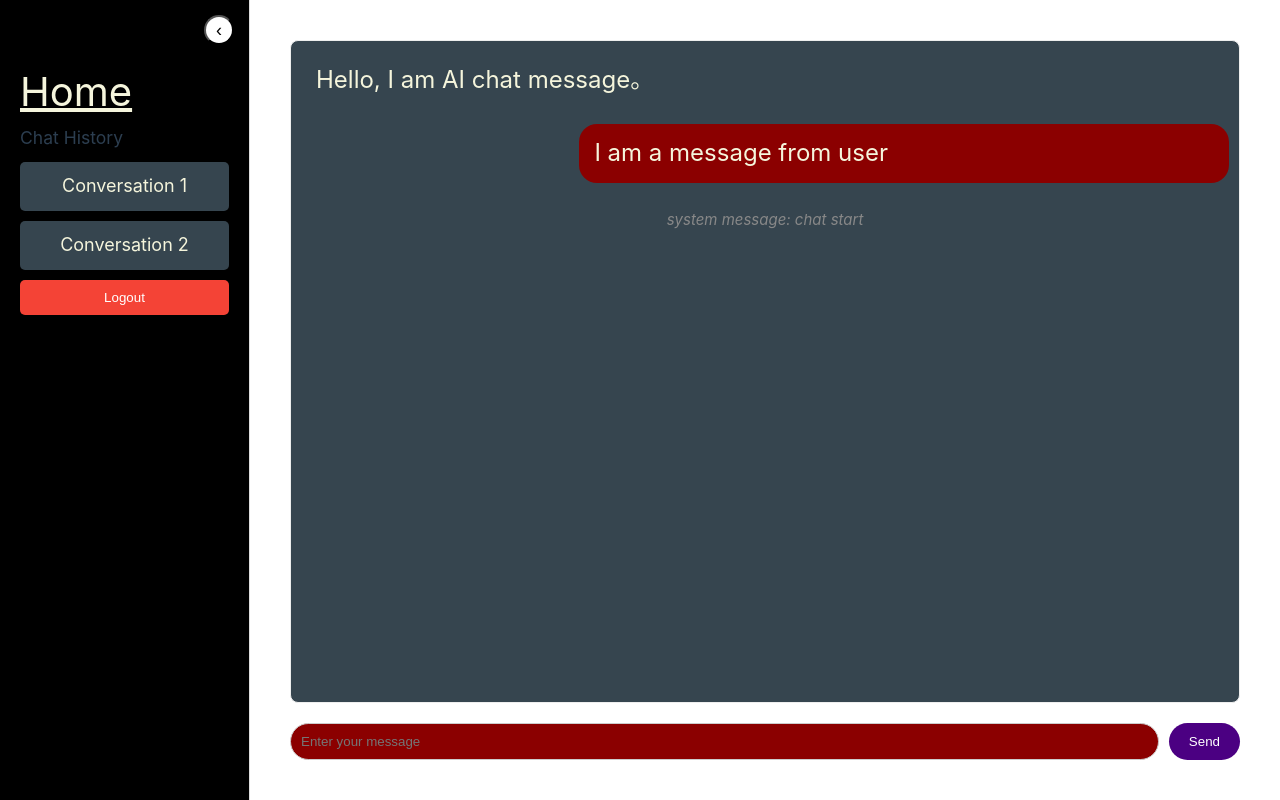
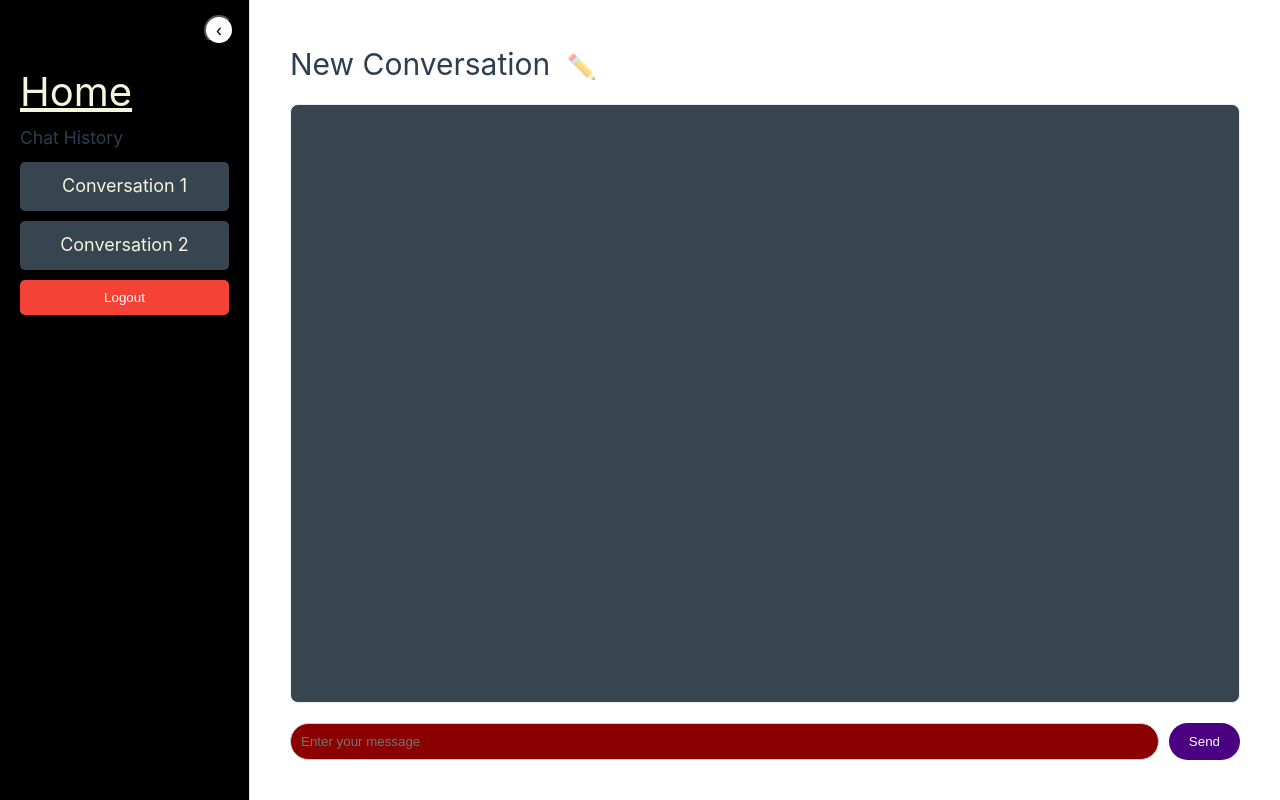
Before and after one commit to sauheiwong/trpg-vue-frontend, a Vue app: page /chat in a window 1280 px wide. Built offline with nearby package versions, Linux system fonts and the light colour scheme; sample sign-in values are in the browser's storage.

Commit message:
conversation fetch done and UI change

```diff
--- a/package.json
+++ b/package.json
@@ -10,6 +10,8 @@
   },
   "dependencies": {
     "axios": "^1.10.0",
+    "dompurify": "^3.2.6",
+    "marked": "^16.0.0",
     "vue": "^3.5.17",
     "vue-router": "^4.5.1"
   },
--- a/src/components/ChatInterface.vue
+++ b/src/components/ChatInterface.vue
@@ -1,5 +1,19 @@
 <template>
   <div class="chat-interface">
+    <div class="chat-title-container">
+      <h1 v-if="!isEditingTitle" @click="startEditingTitle" class="editable-title">
+        {{ currentTitle }}
+        <span class="edit-icon">✏️</span>
+      </h1>
+      <input
+        v-else
+        ref="titleInput"
+        v-model="currentTitle"
+        @blur="finishEditingTitle"
+        @keyup.enter="finishEditingTitle"
+        class="title-input"
+      />
+    </div>
     <div class="messages-container">
       <ChatMessage
         v-for="message in messages"
@@ -8,7 +22,7 @@
       />
     </div>
     <div class="input-area">
-      <input type="text" v-model="userMessage" placeholder="Enter your message" />
+      <input type="text" v-model="userMessage" @keyup.enter="sendMessage" placeholder="Enter your message" />
       <button @click="sendMessage">Send</button>
     </div>
   </div>
@@ -26,21 +40,90 @@ export default {
     messages: {
       type: Array,
       required: true
+    },
+    title: {
+      type: String,
+      required: true,
     }
   },
   data() {
     return {
       userMessage: "",
+      isEditingTitle: false,
+      currentTitle: this.title,
     };
   },
+  watch: {
+    title(newTitle) {
+      this.currentTitle = newTitle
+    }
+  },
   methods: {
-    sendMessage(){
+    sendMessage() {
       if(!this.userMessage.trim()){
         return;
       }
       this.$emit("send-message", this.userMessage)
       this.userMessage = ""
+    },
+    startEditingTitle() {
+      this.isEditingTitle = true;
+      this.$nextTick(() => {
+        this.$refs.titleInput.focus();
+      })
+    },
+    finishEditingTitle() {
+      this.isEditingTitle = false;
+      const newTitle = this.currentTitle.trim();
+
+      if (!newTitle || newTitle === this.title) {
+        this.currentTitle = this.title;
+        return;
+      }
+
+      // this.$emit("update-title", newTitle);
     }
   }
 };
 </script>
+
+<style scoped>
+
+.chat-title-container {
+  position: relative;
+  margin-bottom: 1rem;
+}
+
+.editable-title {
+  cursor: pointer;
+  padding-right: 30px;
+}
+
+.editable-title .edit-icon {
+  display: inline-block;
+  opacity: 0.5;
+  transition: opacity 0.2s ease-in-out;
+  font-size: 0.8em;
+  margin-left: 8px;
+}
+
+.editable-title:hover .edit-icon{
+  opacity: 1;
+}
+
+.title-input {
+  font-size: 2em;
+  font-weight: bold;
+  border: none;
+  border-bottom: 2px solid var(--highlight1-color);
+  background-color: transparent;
+  color: var(--text-color);
+  width: 100%;
+  box-sizing: border-box;
+}
+
+.title-input:focus {
+  outline: none;
+}
+
+</style>
--- a/src/components/ChatMessage.vue
+++ b/src/components/ChatMessage.vue
@@ -1,10 +1,20 @@
 <template>
-  <div class="chat-message" :class="messageClass">
-    <p>{{ message.content }}</p>
+  <div :class="['chat-message', message.role]">
+    <div class="avatar" :class="message.role">
+      <span v-if="message.role === 'user'">🧑</span>
+      <span v-else-if="message.role === 'assistant'">🤖</span>
+      <span v-else>⚙️</span>
+    </div>
+    <div class="message-content-wrapper">
+      <div class="message-content" v-html="renderedContent"></div>
+    </div>
   </div>
 </template>
 
 <script>
+import { marked } from 'marked';
+import DOMPurify from 'dompurify';
+
 export default {
   name: 'ChatMessage',
   props: {
@@ -14,9 +24,92 @@ export default {
     },
   },
   computed: {
-    messageClass() {
-      return `message-${this.message.role}`;
-    },
+    renderedContent() {
+      if (this.message.content === "loading...") {
+        return '<div class="loading-dots"><div></div><div></div><div></div></div>'
+      }
+      const rawHtml = marked(this.message.content, { gfm: true, breaks: true });
+      const sanitizedHtml = DOMPurify.sanitize(rawHtml);
+      return sanitizedHtml;
+    }
   },
 };
 </script>
+
+<style scoped>
+
+.chat-message {
+  display: flex;
+  margin-bottom: 15px;
+  align-items: flex-start;
+  max-width: 90%;
+}
+
+.chat-message.user{
+  flex-direction: row-reverse;
+  margin-left: auto;
+}
+
+.avatar {
+  width: 40px;
+  height: 40px;
+  border-radius: 50%;
+  display: flex;
+  align-items: center;
+  justify-content: center;
+  font-size: 1.5rem;
+  flex-shrink: 0;
+  margin: 0 10px;
+  background-color: var(--background-color);
+  border: 1px solid var(--highlight1-color);
+}
+
+.message-content-wrapper {
+  /* background-color: var(--highlight1-color); */
+  border-radius: 10px;
+  padding: 5px 10px;
+  color: var(--text-color);
+  word-wrap: break-word;
+}
+
+.chat-message.user .message-content-wrapper {
+  background-color: var(--highlight1-color);
+}
+
+:deep(.message-content pre) {
+  background-color: #2d2d2d;
+  color: #f8f8f2;
+  padding: 1rem;
+  border-radius: 5px;
+  overflow-x: auto;
+  white-space: pre-wrap;
+  word-wrap: break-word;
+}
+
+:deep(.message-content code) {
+  background-color: rgba(0, 0, 0, 0.2);
+  padding: 2px 4px;
+  border-radius: 3px;
+}
+
+:deep(.message-content pre > code) {
+  background-color: transparent;
+  padding: 0;
+}
+
+:deep(.message-content ul),
+:deep(.message-content ol) {
+  padding-left: 25px;
+}
+
+:deep(.message-content p) {
+  margin: 0.5rem 0;
+}
+
+.loading-dots { display: flex; align-items: center; justify-content: center; height: 24px; }
+.loading-dots div { width: 8px; height: 8px; background-color: var(--text-color); border-radius: 50%; margin: 0 4px; animation: bounce 1.4s infinite ease-in-out both; }
+.loading-dots div:nth-child(1) { animation-delay: -0.32s; }
+.loading-dots div:nth-child(2) { animation-delay: -0.16s; }
+@keyframes bounce { 0%, 80%, 100% { transform: scale(0); } 40% { transform: scale(1.0); } }
+
+</style>
--- a/src/views/chatView.vue
+++ b/src/views/chatView.vue
@@ -7,7 +7,7 @@
     @logout="logout"
     />
     <div class="main-content">
-      <ChatInterface :messages="messages" @send-message="sendMessage"/>
+      <ChatInterface :title="title" :messages="messages" @send-message="sendMessage"/>
     </div>
   </div>
 </template>
@@ -15,6 +15,7 @@
 <script>
 import Sidebar from '../components/Sidebar.vue';
 import ChatInterface from '../components/ChatInterface.vue';
+import apiClient from '../api';
 
 export default {
   components: {
@@ -24,19 +25,18 @@ export default {
   data() {
     return {
       isSidebarCollapsed: false,
-      messages: [
-        { id: 1, content: 'Hello, I am AI chat message。', role: 'assistant' },
-        { id: 2, content: 'I am a message from user', role: 'user' },
-        { id: 3, content: 'system message: chat start', role: 'system' },
-      ]
+      title: "New Conversation",
+      messages: [],
+      isNewConversation: true,
+      conversationId: "",
     };
   },
   methods: {
     toggleSidebar() {
       this.isSidebarCollapsed = !this.isSidebarCollapsed;
     },
-    async getConversation(chatId){
-      console.log("get conversation id is: ", chatId);
+    async getConversation(conversationId){
+      console.log("get conversation id is: ", conversationId);
       // should be fetching data
       // fake data
       const fakeData = {
@@ -48,6 +48,7 @@ export default {
       }
       this.messages = fakeData.messages
     },
+    // test message: 你知道初音未來嗎?
     async sendMessage(userMessage){
       this.messages.push({
         id: Date.now(),
@@ -61,12 +62,27 @@ export default {
         role: "assistant",
       })
 
-      await new Promise(res => setTimeout(res, 500)) // 模擬網路延遲
-      const aiResponse = {
-        message: `It is the response of "${userMessage}".`
+      try{
+        console.log("fetch start");
+
+        let response;
+
+        if (this.isNewConversation){
+          response = await apiClient.post(`/test/chat/`, {
+          message: userMessage,
+        });
+          this.conversationId = response.data.conversationId
+        } else {
+          response = await apiClient.post(`/test/chat/${this.conversationId}`, {
+          message: userMessage,
+        });
+        }
+
+        this.messages[this.messages.length - 1].content = response.data.modelMessage;
+
+      } catch (err){
+        this.messages[this.messages.length - 1].content = err.response?.data?.message || "fetch fail or server error"
       }
-
-      this.messages[this.messages.length - 1].content = aiResponse.message
     },
     logout() {
         localStorage.removeItem("user-token");
--- a/src/views/homeView.vue
+++ b/src/views/homeView.vue
@@ -25,9 +25,9 @@ export default {
     data(){
         return {
             options: [
-                {id: "option-1", title: "Chat", to: "/chat"},
-                {id: "option-2", title: "Setting", to: "/"},
-                {id: "option-3", title: "Game", to: "/"},
+                {id: "option-1", title: "New Chat", to: "/chat"},
+                {id: "option-2", title: "Chat History", to: "/"},
+                {id: "option-3", title: "Setting", to: "/"},
             ]
         }
     }
--- a/src/views/loginView.vue
+++ b/src/views/loginView.vue
@@ -45,7 +45,7 @@ export default {
 
         this.$router.push("/")
       } catch (err){
-        this. error = err.response?.data?.message || "Login fail, please check your username and password"
+        this.error = err.response?.data?.message || "Login fail, please check your username and password"
       } finally {
         this.isLoading = false;
       }
```
Also changed, not shown: 1 other file (tests, documents, lock files or other folders).
